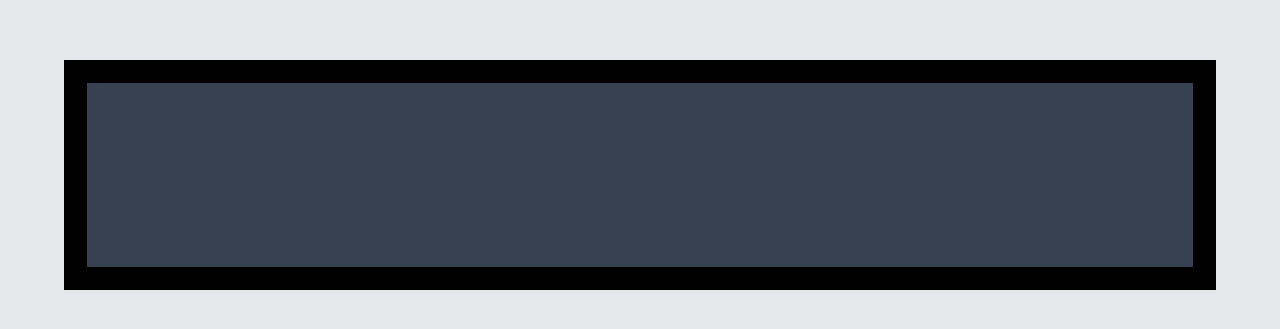
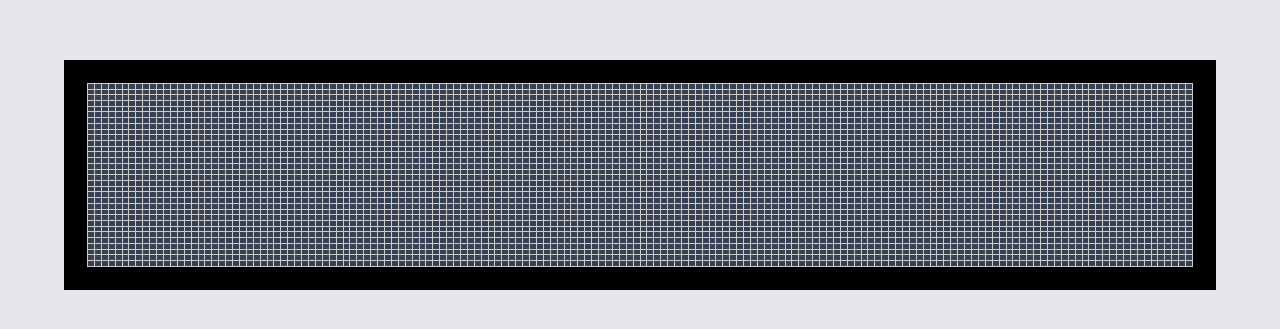
Before and after one commit to kobatakuJP/syanai_annai_hyouji, a plain HTML site: page index.html in a window 1280 px wide. Shown: the part 225-554 px from the top of the page. Drawn offline with nearby package versions, Linux system fonts and the light colour scheme.

Commit message:
DOMテーブル成功、しかし大きさがマチマチ。canvas不可避？

```diff
--- a/index.html
+++ b/index.html
@@ -14,14 +14,43 @@
         .rotate-90 {
             transform: rotate(90deg);
         }
+
+        table {
+            width: 100%;
+            height: 100%;
+            table-layout: fixed;
+        }
+
+        td {
+            border: 1px solid #ccc;
+            margin:0;
+            padding:0
+        }
     </style>
 </head>
 
 <body class="flex items-center justify-center min-h-screen w-screen bg-gray-200">
-    <div id="app" class="bg-gray-700 flex-none border-solid" style="border-color: black;"></div>
+    <div id="app" class="bg-gray-700 flex-none border-solid" style="border-color: black;">
+        <table>
+            <tbody id="app___body">
+            </tbody>
+        </table>
     </div>
 
     <script>
+        function initTable() {
+            const columnNum = 32;
+            const rowNum = 160;
+            const tbody = document.getElementById("app___body");
+            for (let c = 0; c < columnNum; c++) {
+                const tr = document.createElement("tr");
+                tbody.appendChild(tr);
+                for (let r = 0; r < rowNum; r++) {
+                    const td = document.createElement("td");
+                    tr.appendChild(td);
+                }
+            }
+        }
         function updateAppSize() {
             const app = document.getElementById('app');
             const width = Math.max(window.innerWidth, window.innerHeight);
@@ -44,7 +73,7 @@
             app.style.height = `${appHeight}px`;
             app.style.borderWidth = `${borderWidth}px`
         }
-
+        initTable()
         window.addEventListener('resize', updateAppSize);
         updateAppSize();
     </script>
```
